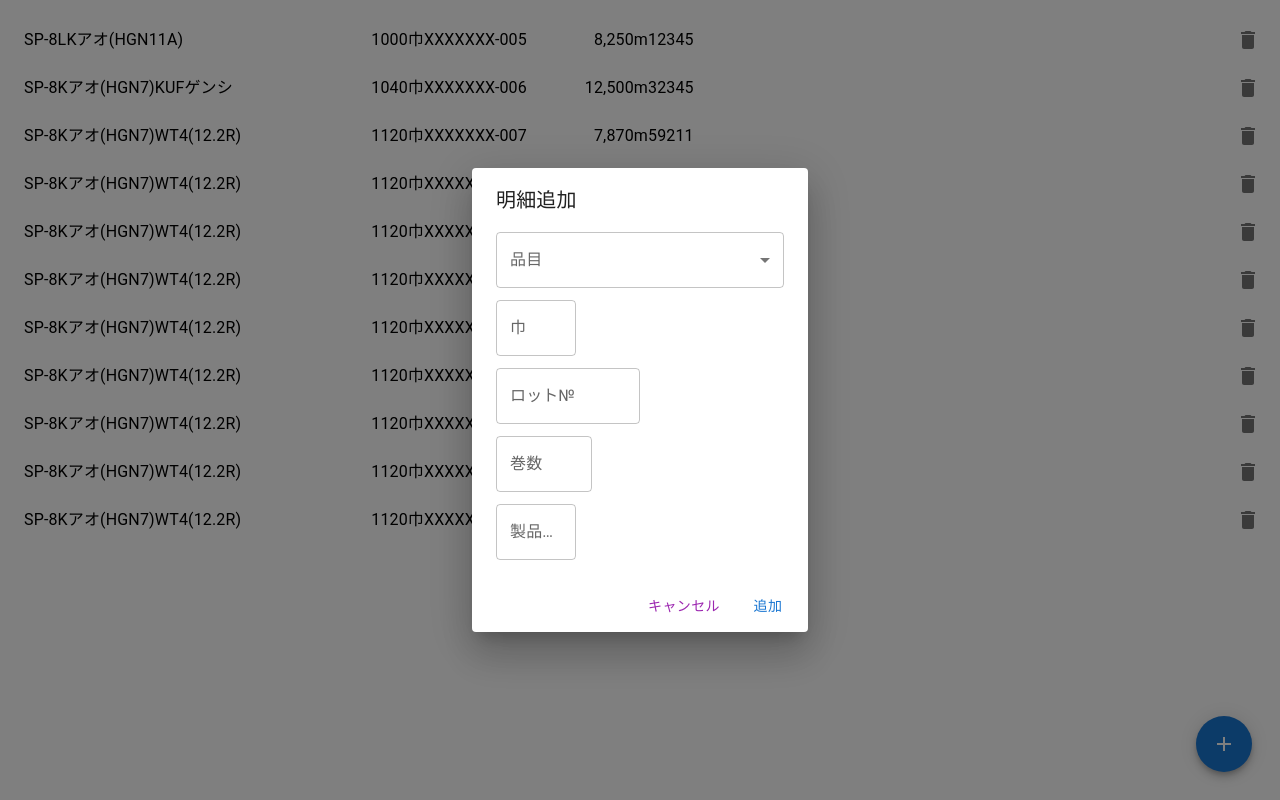
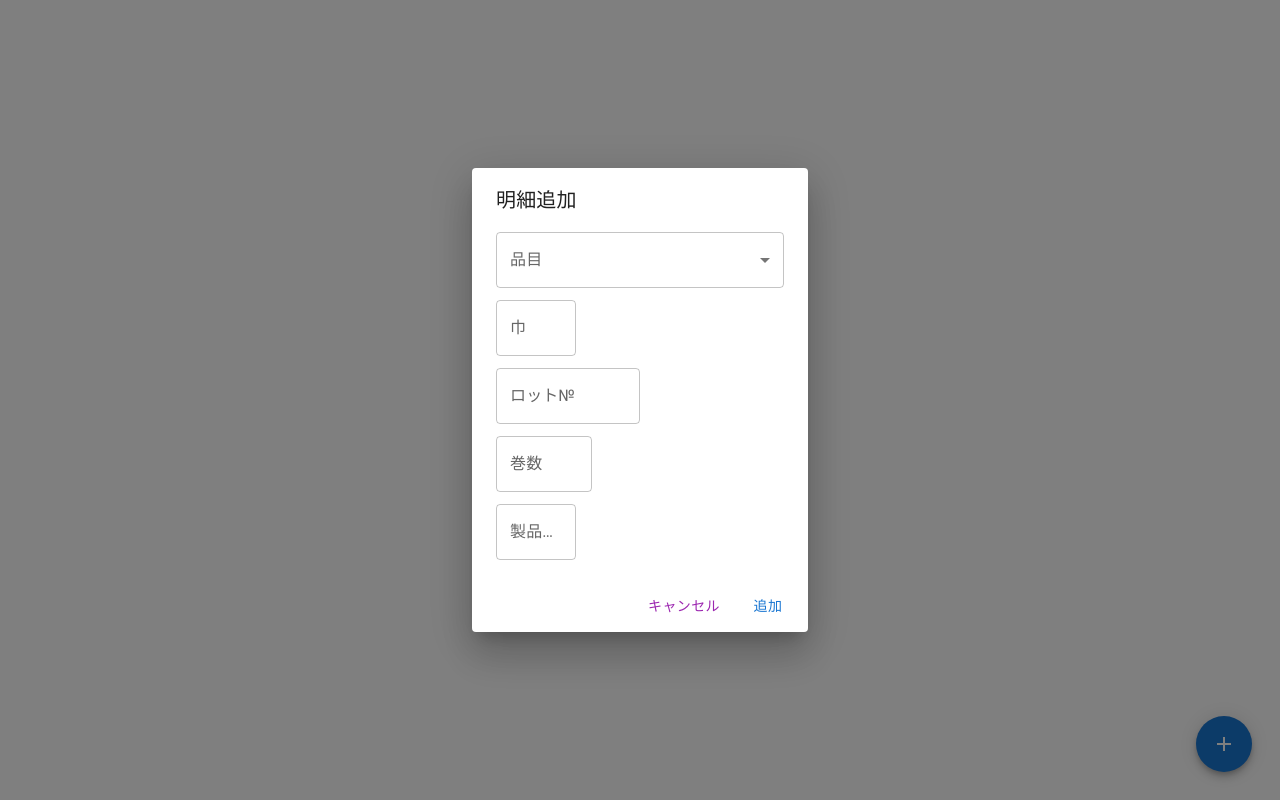
Before and after one commit to vivaswt/stocktaking, a React (Create React App) app in the folder client/: page / in a window 1280 px wide. Both pictures are taken after a click on the button 1224 px from the left and 744 px from the top of the page. Built offline with nearby package versions, Linux system fonts and the light colour scheme.

Commit message:
save stocks

```diff
--- a/client/src/App.js
+++ b/client/src/App.js
@@ -1,65 +1,9 @@
-import React, { useRef, useState } from 'react';
 import StockForm from './StockForm';
 
 function App() {
-  const list = [
-    { id: 1, material: 'SP-8LKアオ(HGN11A)', width: 1000, length: 8250, lot: 'XXXXXXX-005', code: 12345, delete: false },
-    { id: 2, material: 'SP-8Kアオ(HGN7)KUFゲンシ', width: 1040, length: 12500, lot: 'XXXXXXX-006', code: 32345, delete: false },
-    { id: 3, material: 'SP-8Kアオ(HGN7)WT4(12.2R)', width: 1120, length: 7870, lot: 'XXXXXXX-007', code: 59211, delete: false },
-    { id: 4, material: 'SP-8Kアオ(HGN7)WT4(12.2R)', width: 1120, length: 7870, lot: 'XXXXXXX-007', code: 59211, delete: false },
-    { id: 5, material: 'SP-8Kアオ(HGN7)WT4(12.2R)', width: 1120, length: 7870, lot: 'XXXXXXX-007', code: 59211, delete: false },
-    { id: 6, material: 'SP-8Kアオ(HGN7)WT4(12.2R)', width: 1120, length: 7870, lot: 'XXXXXXX-007', code: 59211, delete: false },
-    { id: 7, material: 'SP-8Kアオ(HGN7)WT4(12.2R)', width: 1120, length: 7870, lot: 'XXXXXXX-007', code: 59211, delete: false },
-    { id: 8, material: 'SP-8Kアオ(HGN7)WT4(12.2R)', width: 1120, length: 7870, lot: 'XXXXXXX-007', code: 59211, delete: false },
-    { id: 9, material: 'SP-8Kアオ(HGN7)WT4(12.2R)', width: 1120, length: 7870, lot: 'XXXXXXX-007', code: 59211, delete: false },
-    { id: 10, material: 'SP-8Kアオ(HGN7)WT4(12.2R)', width: 1120, length: 7870, lot: 'XXXXXXX-007', code: 59211, delete: false },
-    { id: 11, material: 'SP-8Kアオ(HGN7)WT4(12.2R)', width: 1120, length: 7870, lot: 'XXXXXXX-007', code: 59211, delete: false }
-  ];
-
-  const [stocks, setStocks] = useState(list);
-  const appendedStockId = useRef();
-
-  const appendStock = stock => {
-    const newStock = {
-      id: stocks.length + 1,
-      ...stock
-    };
-
-    appendedStockId.current = newStock.id;
-    setStocks([...(stocks.map(s => { return { ...s } })), newStock]);
-  }
-
-  const updateStock = stock => {
-    const newStocks = stocks.map(s => {
-      if (s.id === stock.id) {
-        return { ...stock };
-      } else {
-        return { ...s };
-      }
-    });
-    setStocks(newStocks);
-  }
-
-  const deleteStock = stock => {
-    const newStocks = stocks.map(s => {
-      if (s.id === stock.id) {
-        return { ...s, deleted: true };
-      } else {
-        return { ...s };
-      }
-    });
-    setStocks(newStocks);
-  }
   return (
-    <StockForm
-      stocks={stocks}
-      onAppendStock={appendStock}
-      onUpdateStock={updateStock}
-      onDeleteStock={deleteStock}
-      shouldScrollId={appendedStockId.current}
-    />
+    <StockForm />
   );
 }
 
-
 export default App;
--- a/client/src/EditStockDialog.js
+++ b/client/src/EditStockDialog.js
@@ -2,7 +2,7 @@ import { Button, Dialog, DialogActions, DialogContent, DialogTitle, MenuItem, St
 import { useState } from "react";
 import { loadMaterials } from "./material";
 
-export default function EditStockDialog({ stock, open, mode, handleRegist, handleUpdate, handleClose }) {
+export default function EditStockDialog({ stock, open, mode, handleInsert, handleUpdate, handleClose }) {
     const [data, setData] = useState({ ...stock });
     const materialItems = loadMaterials().map(m => (
         <MenuItem key={m.material} value={m.material}>{m.material}</MenuItem>
@@ -14,9 +14,9 @@ export default function EditStockDialog({ stock, open, mode, handleRegist, handl
     }
 
     const toInt = value => isNaN(parseInt(value)) ? '' : parseInt(value);
-    const handleRegistOnClick = () => {
+    const handleRegistClick = () => {
         if (mode === 'insert') {
-            handleRegist({ ...data, width: toInt(data.width), length: toInt(data.length) })
+            handleInsert({ ...data, width: toInt(data.width), length: toInt(data.length) })
         } else {
             handleUpdate({ ...data, width: toInt(data.width), length: toInt(data.length)})
         }
@@ -75,7 +75,7 @@ export default function EditStockDialog({ stock, open, mode, handleRegist, handl
                 <Button onClick={handleClose} color="secondary">
                     キャンセル
                 </Button>
-                <Button onClick={handleRegistOnClick} color="primary">
+                <Button onClick={handleRegistClick} color="primary">
                     {mode === 'insert' ? '追加' : '変更'}
                 </Button>
             </DialogActions>
--- a/client/src/StockForm.js
+++ b/client/src/StockForm.js
@@ -3,40 +3,71 @@ import DeleteIcon from '@mui/icons-material/Delete';
 import AddIcon from '@mui/icons-material/Add';
 import EditStockDialog from "./EditStockDialog";
 import { useEffect, useRef, useState } from "react";
+import { loadStocks, saveStocks } from "./stock";
 
-function StockForm({ stocks, onAppendStock, onUpdateStock, onDeleteStock, shouldScrollId }) {
+function StockForm() {
+    const [stocks, setStocks] = useState(loadStocks());
+    const insertedStockId = useRef();
+
+    useEffect(() => {
+        const stocksToSave = stocks.filter(s => !s.deleted);
+
+        console.log(`save ${stocksToSave.length} stocks.`);
+        console.log(stocksToSave);
+        saveStocks(stocksToSave);
+    }, [stocks]);
+
     const [dialogOpen, setDialogOpen] = useState(false);
     const [editMode, setEditMode] = useState('insert');
-    const [selectedStock, setSelectedStock] =
-        useState({ id: stocks.length + 1, material: '', width: '', lot: '', length: '', code: '', deleted: false });
+    const [inputStock, setInputStock] =
+        useState({ id: crypto.randomUUID(), material: '', width: '', lot: '', length: '', code: '', deleted: false });
 
-    const handleAddClicked = () => {
+    const handleInsertClick = () => {
         setEditMode('insert');
-        setSelectedStock({ id: stocks.length + 1, material: '', width: '', lot: '', length: '', code: '', deleted: false });
+        setInputStock({ id: crypto.randomUUID(), material: '', width: '', lot: '', length: '', code: '', deleted: false });
         setDialogOpen(true);
     };
 
-    const handleEditClicked = (id) => {
+    const handleUpdateClick = (id) => {
         const stock = stocks.filter(s => s.id === id)[0];
 
-        setSelectedStock({ ...stock });
+        setInputStock({ ...stock });
         setEditMode('update');
         setDialogOpen(true);
     };
 
-    const handleDeleteClicked = (id) => {
-        const stock = stocks.filter(s => s.id === id)[0];
-
-        onDeleteStock({ ...stock });
+    const handleDeleteClick = (id) => {
+        const newStocks = stocks.map(s => {
+            if (s.id === id) {
+                return { ...s, deleted: true };
+            } else {
+                return { ...s };
+            }
+        });
+        setStocks(newStocks);
     };
 
-    const handleRegist = (stock) => {
-        onAppendStock(stock);
+    const handleInsert = (stock) => {
+        const newStock = {
+            id: stocks.length + 1,
+            ...stock
+        };
+
+        insertedStockId.current = newStock.id;
+        setStocks([...(stocks.map(s => { return { ...s } })), newStock]);
         setDialogOpen(false);
     };
 
     const handleUpdate = (stock) => {
-        onUpdateStock(stock);
+        const newStocks = stocks.map(s => {
+            if (s.id === stock.id) {
+              return { ...stock };
+            } else {
+              return { ...s };
+            }
+          });
+          setStocks(newStocks);
+
         setDialogOpen(false);
     };
 
@@ -48,9 +79,9 @@ function StockForm({ stocks, onAppendStock, onUpdateStock, onDeleteStock, should
         <Collapse in={!s.deleted} key={s.id}>
             <StockListItem
                 stock={s}
-                handleDeleteClicked={handleDeleteClicked}
-                handleEditClicked={handleEditClicked}
-                shouldScrollTo={shouldScrollId === s.id}
+                handleDeleteClick={handleDeleteClick}
+                handleUpdateClick={handleUpdateClick}
+                shouldScrollTo={insertedStockId.current === s.id}
             />
         </Collapse>
     ));
@@ -60,16 +91,16 @@ function StockForm({ stocks, onAppendStock, onUpdateStock, onDeleteStock, should
             <Fab
                 color="primary"
                 style={{ position: 'fixed', right: '2em', bottom: '2em' }}
-                onClick={handleAddClicked}
+                onClick={handleInsertClick}
             >
                 <AddIcon />
             </Fab>
             {dialogOpen ? (
                 <EditStockDialog
-                    stock={selectedStock}
+                    stock={inputStock}
                     open={dialogOpen}
                     mode={editMode}
-                    handleRegist={handleRegist}
+                    handleInsert={handleInsert}
                     handleUpdate={handleUpdate}
                     handleClose={handleDialogClose}
                 />
@@ -116,19 +147,19 @@ function StockItem({ stock }) {
     );
 }
 
-function StockListItem({ stock, handleDeleteClicked, handleEditClicked, shouldScrollTo }) {
+function StockListItem({ stock, handleDeleteClick, handleUpdateClick, shouldScrollTo }) {
     const ref = useRef();
 
     useEffect(() => {
         shouldScrollTo && ref.current.scrollIntoView(false);
-    }, []);
+    }, [shouldScrollTo]);
 
     return (
         <ListItem
             secondaryAction={
                 <IconButton
                     edge="end"
-                    onClick={() => handleDeleteClicked(stock.id)}
+                    onClick={() => handleDeleteClick(stock.id)}
                 >
                     <DeleteIcon />
                 </IconButton>
@@ -137,7 +168,7 @@ function StockListItem({ stock, handleDeleteClicked, handleEditClicked, shouldSc
             ref={ref}
         >
             <ListItemButton
-                onClick={() => handleEditClicked(stock.id)}
+                onClick={() => handleUpdateClick(stock.id)}
             >
                 <ListItemText>
                     <StockItem stock={stock} />
--- /dev/null
+++ b/client/src/stock.js
@@ -0,0 +1,17 @@
+const storageKey = 'stocks';
+
+function saveStocks(stocks) {
+    localStorage.setItem(storageKey, JSON.stringify(stocks));
+}
+function loadStocks() {
+    const item = localStorage.getItem(storageKey);
+    if (!item) {
+        return [];
+    }
+    return JSON.parse(item);
+}
+
+export {
+    saveStocks,
+    loadStocks
+};
```
